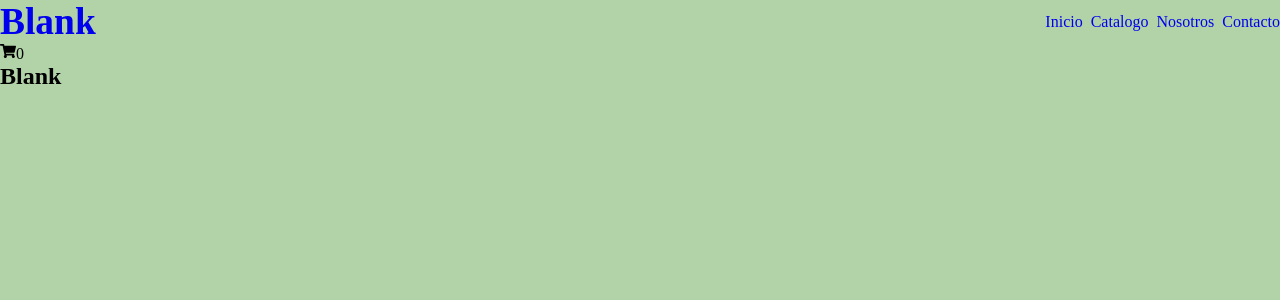
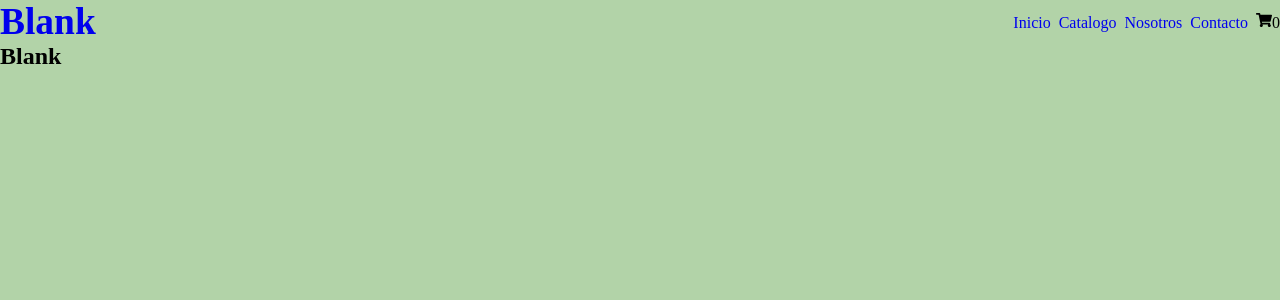
Before and after one commit to BrokiDev/ShopReact, a React (Vite) app: page / in a window 1280 px wide. Shown: the top 300 px of the page. Built offline with nearby package versions, Linux system fonts and the light colour scheme.

Commit message:
fix commit componentes agregados cartWidget y itemListContainer

```diff
--- a/src/App.jsx
+++ b/src/App.jsx
@@ -1,17 +1,12 @@
 import './App.css'
 import Header from './assets/components/header'
-import CartWidget from './assets/components/cartWidget/cartWidget'
-import ItemListContainer from './assets/components/ItemListContainer/ItemListContainer'
+import ItemListContainer from './assets/components/itemListContainer/itemlistContainer'
 
 
 function App() {
   return (
     <div>
     <Header logo="Blank"/>
-    <div>
-      <CartWidget/>
-    </div>
-
     <div>
       <ItemListContainer greeting="Blank"/>
     </div>
--- a/src/assets/components/header/index.jsx
+++ b/src/assets/components/header/index.jsx
@@ -1,5 +1,6 @@
 import React from "react";
 import '../header/style.css'
+import CartWidget from "../cartWidget/cartWidget";
 
 const Header = ({logo}) => {
     return (
@@ -13,6 +14,7 @@ const Header = ({logo}) => {
                 <ul><li><a href="/">Catalogo</a></li></ul>
                 <ul><li><a href="/">Nosotros</a></li></ul>
                 <ul><li><a href="/">Contacto</a></li></ul>
+                <CartWidget/>
             </nav>
         </header>
     )
```
